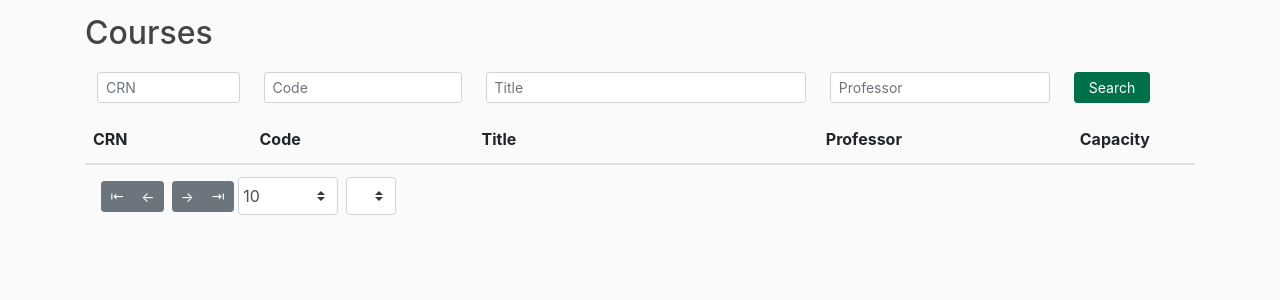
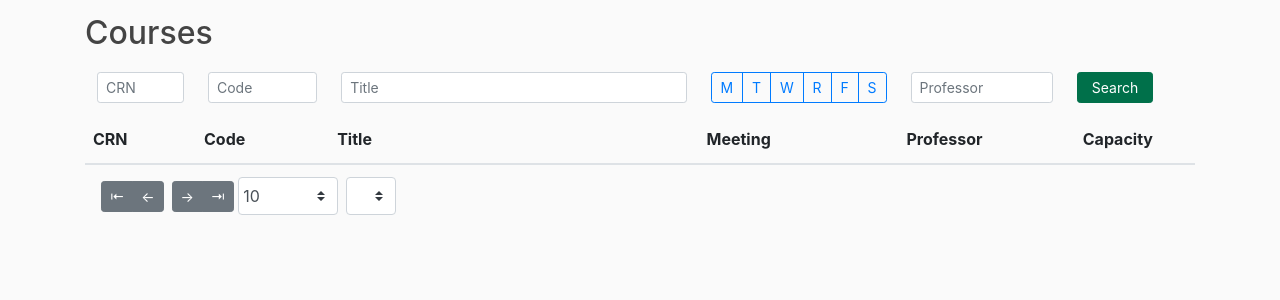
Before and after one commit to soft-eng-practicum/RosterSniper, a Django app: page /add-course/ in a window 1280 px wide. Shown: the part 56-356 px from the top of the page. Run offline with Django 3.2, Linux system fonts and the light colour scheme; lists and menus that the app fills with data are empty; parts of the project's set-up code (start-up, migrations or seed data) failed here and were passed over; some libraries are stand-ins or nearby versions.

Commit message:
Added days and times to Course

```diff
--- a/roster_sniper/core/models.py
+++ b/roster_sniper/core/models.py
@@ -22,6 +22,10 @@ class Course(models.Model):
 	term = models.CharField(max_length=6) # e.g. 202005
 	section = models.CharField(max_length=3)
 	professor = models.CharField(max_length=50)
+
+	days = models.CharField(max_length=6)
+	start_time = models.TimeField()
+	end_time = models.TimeField()
 
 	enrolled  = models.SmallIntegerField() # Number of students enrolled
 	available = models.SmallIntegerField() # Number of available seats
--- a/roster_sniper/core/templates/add_course.html
+++ b/roster_sniper/core/templates/add_course.html
@@ -11,18 +11,29 @@
 	<h2>Courses</h2>
 	<table class="table" style="table-layout: fixed;">
 	<colgroup>
+		<col style="width: 10%;">
+		<col style="width: 12%;">
+		<col>
+		<col style="width: 200px;">
 		<col style="width: 15%;">
-		<col style="width: 20%;">
-		<col>
-		<col style="width: 22%;">
 		<col style="width: 100px;">
-		<col style="width: 33px;">
+		<col style="width: 30px;">
 	</colgroup>
 	<thead class="table-borderless">
 	<tr id="search-parent">
 		<td class="sorter-false"><input id="search-crn" class="form-control form-control-sm" type="text" placeholder="CRN"></td>
 		<td class="sorter-false"><input id="search-code" class="form-control form-control-sm" type="text" placeholder="Code"></td>
 		<td class="sorter-false"><input id="search-title" class="form-control form-control-sm" type="text" placeholder="Title"></td>
+		<td class="sorter-false">
+		<div id="days" class="btn-group btn-group-toggle btn-block" data-toggle="buttons" role="group">
+			<button type="button" class="btn btn-sm btn-outline-primary">M</button>
+			<button type="button" class="btn btn-sm btn-outline-primary">T</button>
+			<button type="button" class="btn btn-sm btn-outline-primary">W</button>
+			<button type="button" class="btn btn-sm btn-outline-primary">R</button>
+			<button type="button" class="btn btn-sm btn-outline-primary">F</button>
+			<button type="button" class="btn btn-sm btn-outline-primary">S</button>
+		</div>
+		</td>
 		<td class="sorter-false"><input id="search-professor" class="form-control form-control-sm" type="text" placeholder="Professor"></td>
 		<td class="sorter-false"><button type="button" class="btn btn-primary btn-sm btn-block" onclick="update_courses()">Search</button></td>
 		<td class="sorter-false"></td>
@@ -31,13 +42,14 @@
 		<th class="pl-2">CRN</th>
 		<th class="pl-2">Code</th>
 		<th class="pl-2">Title</th>
+		<th class="pl-2">Meeting</th>
 		<th class="pl-2">Professor</th>
 		<th class="text-right">Capacity</th>
 		<th class="sorter-false"></th>
 	</tr>
 	</thead>
 	<tbody id="course_rows"></tbody>
-	<tfoot><tr><th colspan="6" class="ts-pager"><div class="form-inline">
+	<tfoot><tr><th colspan="7" class="ts-pager"><div class="form-inline">
 		<div class="btn-group btn-group-sm mx-1" role="group">
 			<button type="button" class="btn btn-secondary first" title="first">⇤</button>
 			<button type="button" class="btn btn-secondary prev" title="previous">←</button>
@@ -58,7 +70,6 @@
 {% endblock content %}
 
 {% block extrajs %}
-	<script type="text/javascript" src="{% static 'js/add_course_favorite.js' %}"></script>
 	<script type="text/javascript" src="{% static 'js/add_course.js' %}"></script>
 
 	<script type="text/javascript" src="{% static 'tablesorter/jquery.tablesorter.min.js' %}"></script>
@@ -68,7 +79,7 @@
 	<script src="{% static 'tablesorter/pager/jquery.tablesorter.pager.js' %}"></script>
 
 	<style type="text/css">
-		table td:nth-child(5) { text-align: right; }
+		table td:nth-child(6) { text-align: right; }
 
 		/* make pager arrows more visible */
 		.tablesorter-pager .btn-group-sm .btn { font-size: 1.2em; }
--- a/roster_sniper/core/templates/add_course_rows.html
+++ b/roster_sniper/core/templates/add_course_rows.html
@@ -3,6 +3,7 @@
 	<td>{{ CRN }}</td>
 	<td>{{ course.subject }}-{{ course.number }} {{ course.section }}</td>
 	<td>{{ course.title }}</td>
+	<td>{{ course.days }}: {{ course.start_time|time:"g:iA"|lower }}-{{ course.end_time|time:"g:iA"|lower }}</td>
 	<td>{{ course.professor }}</td>
 	<td>{{ course.capacity }}</td>
 	<td><span id={{ CRN }} title="Track?" class="{% if CRN in CRNs %}fas{% else %}far{% endif %} fa-star mypointer"></span></td>
--- a/roster_sniper/core/views.py
+++ b/roster_sniper/core/views.py
@@ -36,7 +36,29 @@ def add_course(request):
 
     if request.is_ajax():
 
-        courses = base_search(request)
+        courses = Course.objects.all()
+
+        if crn := request.GET.get('crn'):
+            courses = courses.filter(CRN__contains=crn)
+
+        if code := request.GET.get('code'):
+            # stackoverflow.com/a/36224347
+            courses = courses.annotate(
+                code=Concat('subject', V('-'), 'number', V(' '), 'section')
+            ).filter(
+                code__icontains=code
+            )
+
+        if title := request.GET.get('title'):
+            title = title.split()
+            for word in title:
+                courses = courses.filter(title__icontains=word)
+
+        if professor := request.GET.get('professor'):
+            courses = courses.filter(professor__icontains=professor)
+
+        if days := request.GET.get('days'):
+            courses = courses.filter(days__contains=days)
 
         return JsonResponse(data={
             'course_rows': render_to_string('add_course_rows.html', {
@@ -48,33 +70,6 @@ def add_course(request):
 
     else:
         return render(request, 'add_course.html')
-
-
-def base_search(request):
-    ''' Not an actual view but a helper function '''
-
-    courses = Course.objects.all()
-
-    if crn := request.GET.get('crn'):
-        courses = courses.filter(CRN__contains=crn)
-
-    if code := request.GET.get('code'):
-        # stackoverflow.com/a/36224347
-        courses = courses.annotate(
-            code=Concat('subject', V('-'), 'number', V(' '), 'section')
-        ).filter(
-            code__icontains=code
-        )
-
-    if title := request.GET.get('title'):
-        title = title.split()
-        for word in title:
-            courses = courses.filter(title__icontains=word)
-
-    if professor := request.GET.get('professor'):
-        courses = courses.filter(professor__icontains=professor)
-
-    return courses
 
 
 @login_required
```
Also changed, not shown: roster_sniper/core/static/js/add_course.js (+29 -1 lines), roster_sniper/core/static/js/add_course_favorite.js (deleted, +0 -18 lines), roster_sniper/core/static/main.css (+21 -4 lines).
